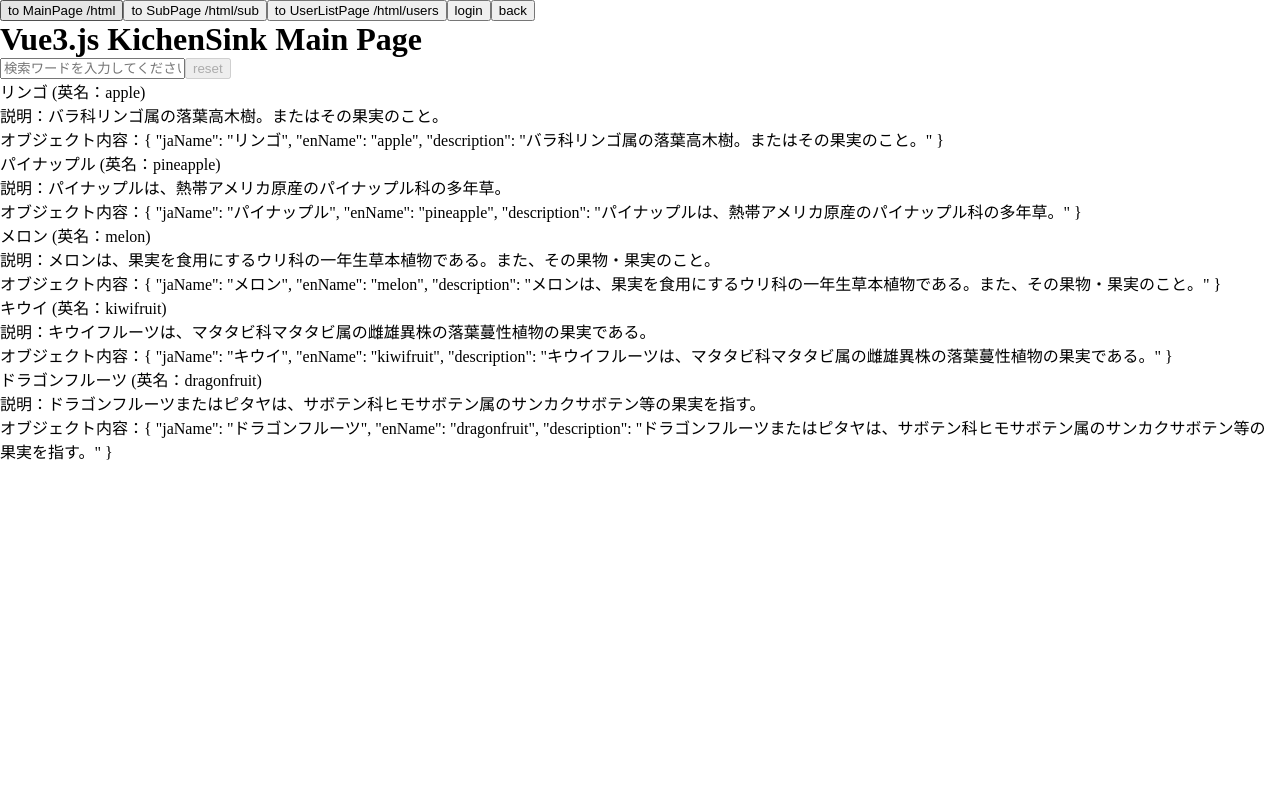
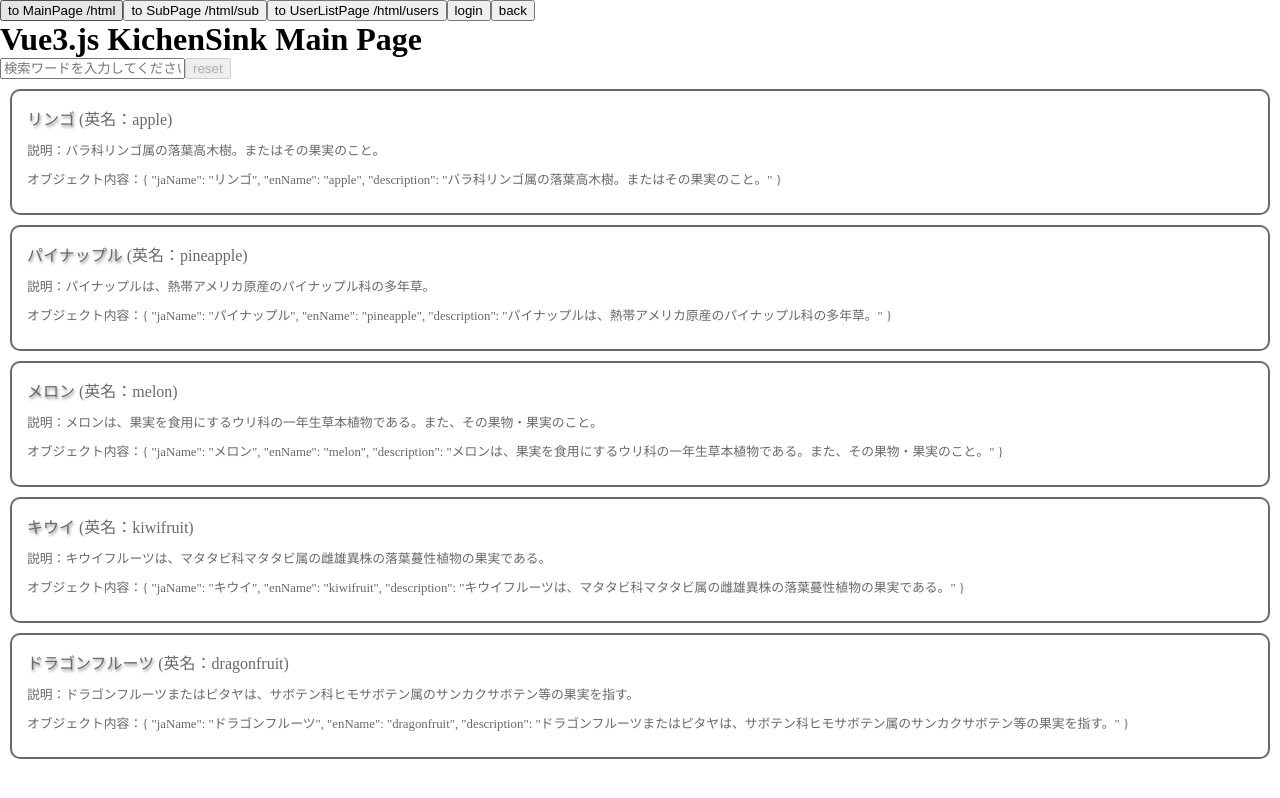
Before and after one commit to hassoubeat/vue3.js-template, a Vue app: page /html in a window 1280 px wide. Built offline with nearby package versions, Linux system fonts and the light colour scheme; the HTML template or start-up script is replaced by a standard one.

Commit message:
Update can use scss in Vue SFC style

```diff
--- a/package.json
+++ b/package.json
@@ -29,8 +29,10 @@
     "jquery": "^3.6.1",
     "mini-css-extract-plugin": "^2.6.1",
     "minimist": "^1.2.6",
+    "node-sass": "^7.0.3",
     "node-sass-package-importer": "^5.3.2",
     "sass": "^1.55.0",
+    "sass-loader": "^13.0.2",
     "vue": "^3.2.40",
     "vue-loader": "^17.0.0",
     "vue-router": "^4.1.5",
--- a/src/js/components/TopPage/FruitItem/index.vue
+++ b/src/js/components/TopPage/FruitItem/index.vue
@@ -1,8 +1,8 @@
 <template>
-  <div class="fruit_object">
-    <span class="jaName">{{ fruit.jaName }}</span> (英名：<span class="enName">{{ fruit.enName }}</span>)
-    <div class="fruit_description">説明：{{ fruit.description }}</div>
-    <div class="fruit_object_detail">オブジェクト内容：<slot></slot></div>
+  <div class="fruit-item">
+    <span class="ja-name">{{ fruit.jaName }}</span> (英名：<span class="enName">{{ fruit.enName }}</span>)
+    <div class="detail">説明：{{ fruit.description }}</div>
+    <div class="detail">オブジェクト内容：<slot></slot></div>
   </div>
 </template>
 
@@ -12,8 +12,23 @@
   };
 </script>
 
-<style scoped>
-  .green {
-    color: green;
+<style lang="scss" scoped>
+
+  .fruit-item {
+    background-color: white;
+    border: solid 2px;
+    border-radius: 10px;
+    padding: 15px;
+    margin: 10px;
+    color: dimgray;
+
+    .ja-name {
+      text-shadow: 1px 2px 3px #808080;
+    }
+
+    .detail {
+      font-size: 0.8rem;
+      margin: 10px 0px;
+    }
   }
 </style>
--- a/src/sass/common.scss
+++ b/src/sass/common.scss
@@ -31,24 +31,6 @@ body {
 
 // fruit_object
 
-.fruit_object {
-  background-color: white;
-  border: solid 2px;
-  border-radius: 10px;
-  padding: 15px;
-  margin: 10px;
-  color: dimgray;
-}
-
-.fruit_object .jaName {
-  text-shadow: 1px 2px 3px #808080;
-}
-
-.fruit_object .fruit_object_detail {
-  font-size: 0.8rem;
-  margin: 10px 0px;
-}
-
 input.search-word {
   padding: 5px;
   margin: 10px;
--- a/webpack.config.js
+++ b/webpack.config.js
@@ -45,7 +45,8 @@ module.exports = {
         use: [
           // vue-style-loaderをMiniCssExtractPlugin.loaderに変更
           MiniCssExtractPlugin.loader,
-          'css-loader'
+          'css-loader',
+          'sass-loader'
         ]
       }
     ]
```
Also changed, not shown: 1 other file (tests, documents, lock files or other folders).
